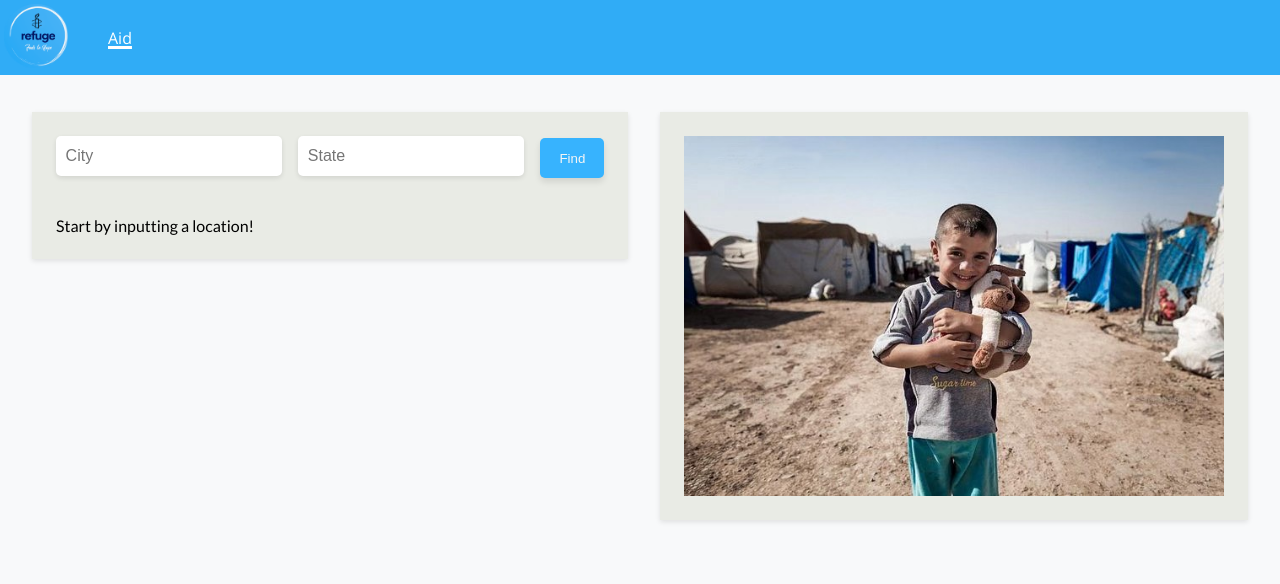
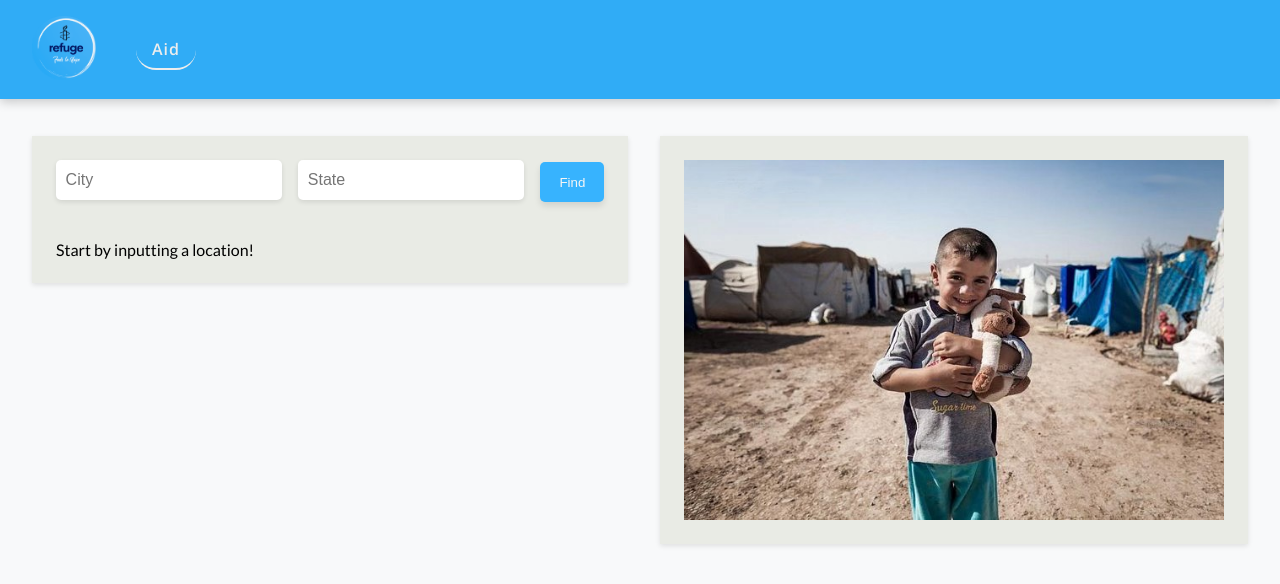
Before and after one commit to Refugee-Aid-Capstone/refugee-aid-fe, a React (Create React App) app: page /provideAid in a window 1280 px wide. Shown: the top 584 px of the page. Built offline with nearby package versions, Linux system fonts and the light colour scheme.

Commit message:
refactor: Add Navbar style

```diff
--- a/src/Components/Homepage/Homepage.scss
+++ b/src/Components/Homepage/Homepage.scss
@@ -167,7 +167,6 @@ iframe {
   border: none;
 }
 
-
 @media (max-width: 768px) {
   .content-section {
     flex-direction: column;
--- a/src/Components/NavBar/NavBar.scss
+++ b/src/Components/NavBar/NavBar.scss
@@ -2,8 +2,8 @@
 
 body {
   font-family: 'Open Sans', sans-serif;
+  background-color: #f4f4f4;
 }
-
 .header {
   font-family: 'Open Sans', sans-serif;
   font-weight: 600;
@@ -19,7 +19,10 @@ body {
   justify-content: flex-start;
   align-items: center;
   background-color: #30acf6;
-  padding: .25rem;
+  // padding: .25rem;
+  padding: 1rem 2rem;
+  box-shadow: 0px 3px 10px rgba(0, 0, 0, 0.2);
+
 }
 
 .navbar-logo {
@@ -29,18 +32,32 @@ body {
     width: 4rem;
     height: auto;
     margin-right: 0.5rem;
+    transition: transform 0.3s ease;
+
+    &:hover {
+      transform: scale(1.3);
+    }
   }
 }
 
 .nav-link {
   text-decoration: none;
-  color: #ffffff;
-  // padding-left: 0.5rem;
+  // color: #ffffff;
   cursor: pointer;
   font-family: Open Sans;
   margin-right: 1rem;
+  color: #EDEDED;
+  font-weight: 600;
+  letter-spacing: 1px;
+  padding: 0.5rem 1rem;
+  border-radius: 20px;
+  transition: background-color 0.3s ease;
+
+  &:hover {
+    background-color: rgba(255, 255, 255, 0.1);
+  }
+
+  &.active {
+    border-bottom: 2px solid #EDEDED;
+  }
 }
-
-.active {
-  text-decoration: underline .2rem;
-}
```
